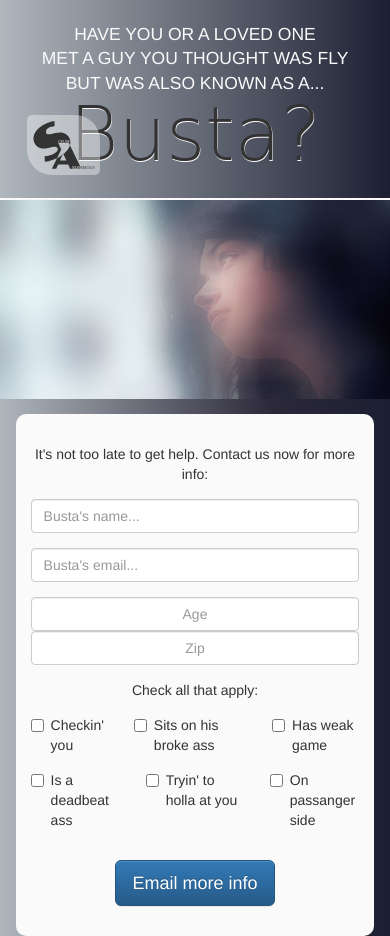
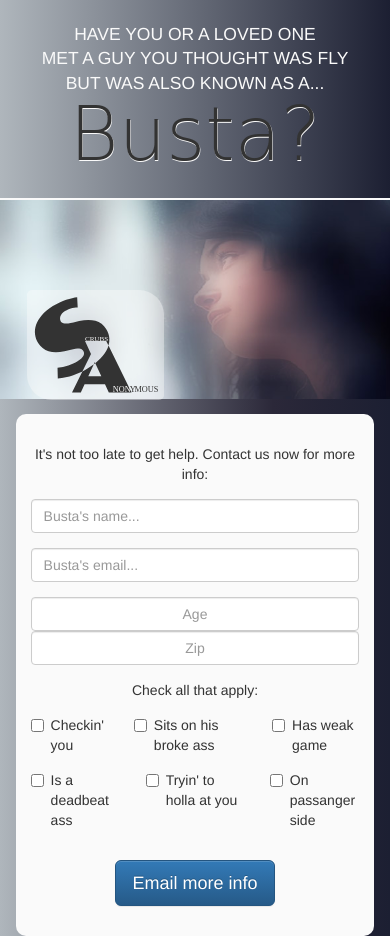
Before and after one commit to bryantheastronaut/scrubsanon, a website: page index.html in a window 390 px wide. Drawn offline with nearby package versions, Linux system fonts and the light colour scheme; a web font is replaced by a local one.

Commit message:
fixed logo position on smallest screen

```diff
--- a/sass/index.scss
+++ b/sass/index.scss
@@ -131,9 +131,9 @@ body {
     text-shadow: .5px .5px .5px $white;
   }
   #logo {
-    height: 60px;
+    height: 110px;
     left: 7vw;
-    top: -100px;
+    top: 75px;
     border-radius: 5px 25px;
   }
 }
```
Also changed, not shown: css/index.css.
